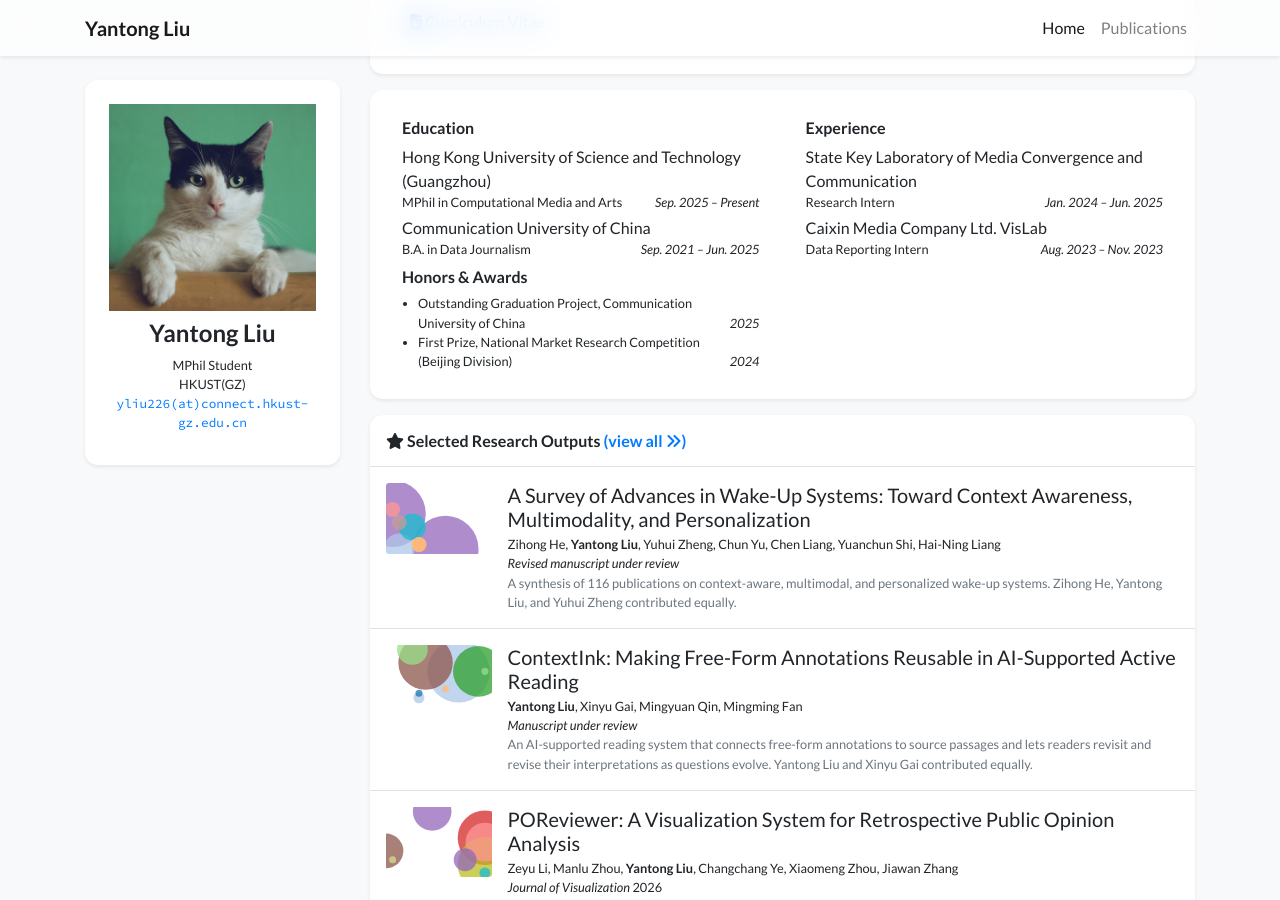
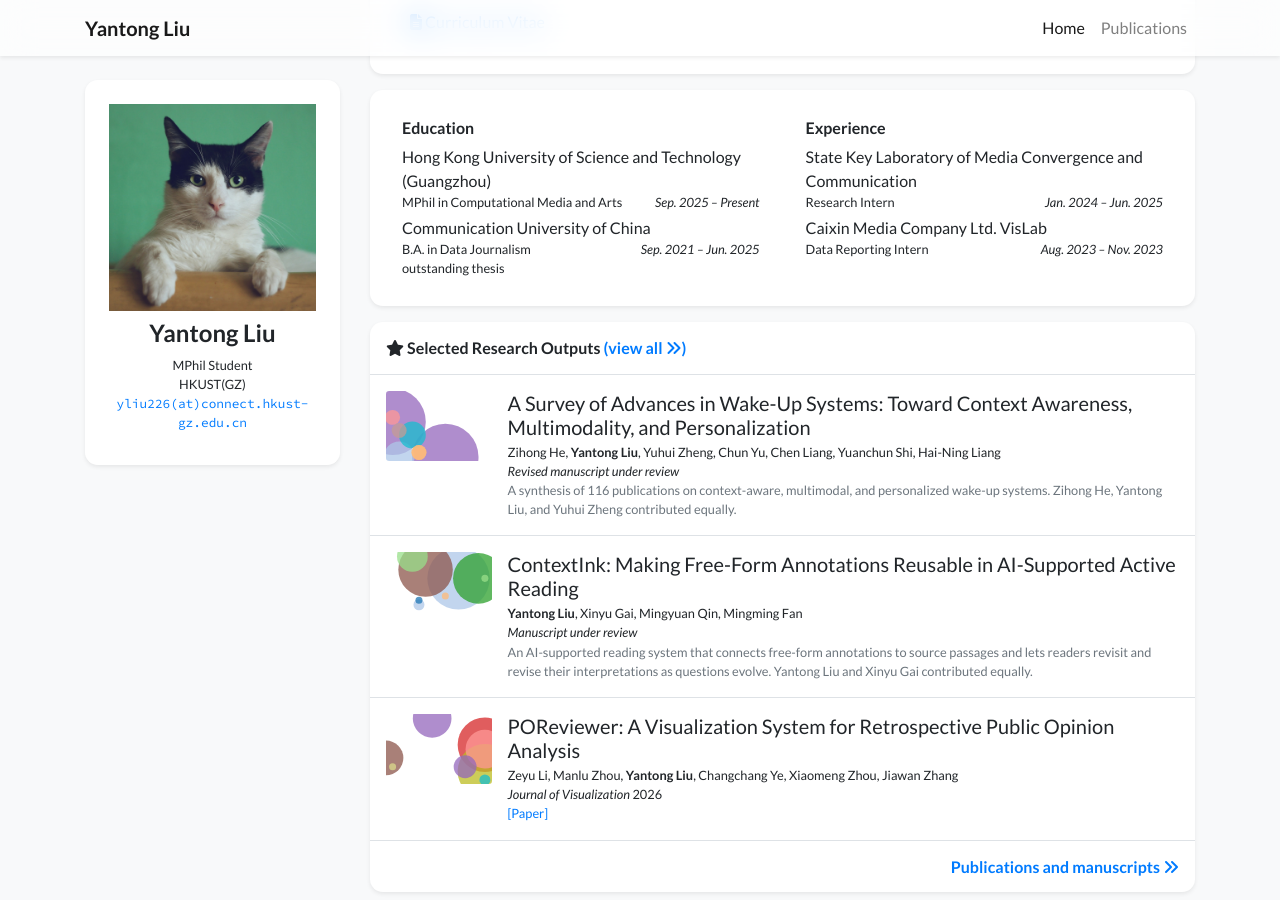
Before and after one commit to syy404/syy404.github.io, a Jekyll site: the page built from index.html, in a window 1280 px wide and 900 px high, scrolled down 640 px. Built offline with Jekyll 4.4.1, drawn with Linux system fonts in a browser that asks for light colours; nearby versions of some CDN libraries; a style sheet for code colours, icons or effects is not loaded.

Commit message:
Update education detail and remove awards

```diff
--- a/_data/profile.yml
+++ b/_data/profile.yml
@@ -28,6 +28,7 @@ education:
   - name: Communication University of China
     position: B.A. in Data Journalism
     date: Sep. 2021 – Jun. 2025
+    note: outstanding thesis
 
 experience:
   - name: State Key Laboratory of Media Convergence and Communication
@@ -36,9 +37,3 @@ experience:
   - name: Caixin Media Company Ltd. VisLab
     position: Data Reporting Intern
     date: Aug. 2023 – Nov. 2023
-
-awards:
-  - name: Outstanding Graduation Project, Communication University of China
-    date: 2025
-  - name: First Prize, National Market Research Competition (Beijing Division)
-    date: 2024
--- a/_includes/widgets/experience_card.html
+++ b/_includes/widgets/experience_card.html
@@ -18,6 +18,7 @@
                                             <div>{{ item.position }}</div>
                                             <div class="mt-auto ml-auto no-break"><em>{{ item.date }}</em></div>
                                         </div>
+                                        {% if item.note %}<div class="small">{{ item.note }}</div>{% endif %}
                                     </div>
                                 </li>
                                 {% endfor %}
```
